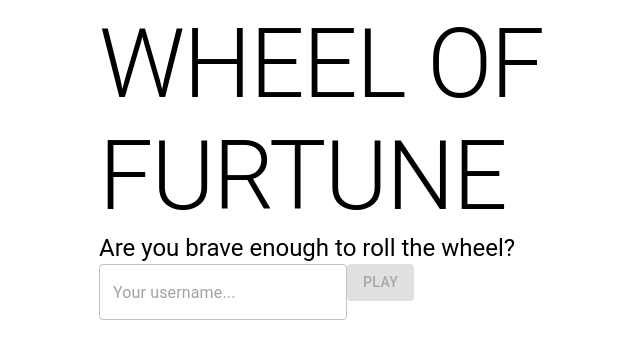
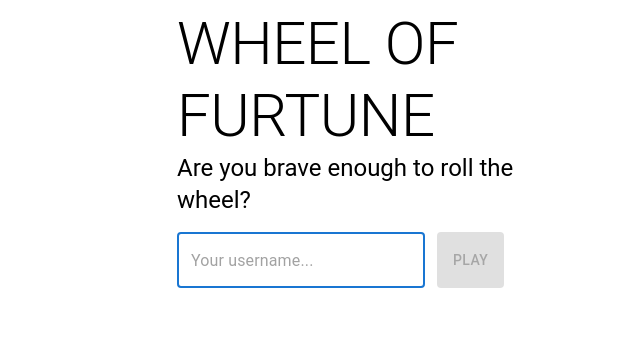
Before and after one commit to Sorsi/wheel-of-fortune, a Next.js app: page / in a window 1280 px wide. Shown: the top 358 px of the page, without its empty margins (265-905 px from the left). Built offline with nearby package versions, Linux system fonts and the light colour scheme; no server answers; the database is empty.

Commit message:
updated index page layout

```diff
--- a/pages/index.jsx
+++ b/pages/index.jsx
@@ -4,6 +4,7 @@ import { useRouter } from 'next/router';
 import Button from '@mui/material/Button';
 import TextField from '@mui/material/TextField';
 import Container from '@mui/material/Container';
+import Box from '@mui/material/Box';
 import { Typography } from '@mui/material';
 
 
@@ -66,11 +67,17 @@ export default function Home() {
 
 	return (
 		<>
-			<Container maxWidth="sm">
-			<Typography variant="h1" component="h2">WHEEL OF FURTUNE</Typography>
-			<Typography variant="h5" component="h5">Are you brave enough to roll the wheel?</Typography>
-				<form onSubmit={handleSubmit}>
+			<Container component="main" maxWidth="xs">
+				<Typography variant="h2">WHEEL OF FURTUNE</Typography>
+				<Typography variant="h5">Are you brave enough to roll the wheel?</Typography>
+				<Box
+					component="form"
+					onSubmit={handleSubmit}
+					sx={{
+						display: 'flex'
+					}}>
 					<TextField
+						margin='normal'
 						name="username"
 						id="username"
 						type="text"
@@ -78,15 +85,23 @@ export default function Home() {
 						placeholder="Your username..."
 						onChange={(e) => setUsername(e.target.value)}
 						variant="outlined"
+						autoFocus
+						sx={{
+							paddingRight: '12px'
+						}}
 					/>
 					<Button
 						disabled={username ? false : true}
 						variant='contained'
 						type="submit"
+						sx={{
+							marginTop: '16px',
+							marginBottom: '8px'
+						}}
 					>
 						Play
 					</Button>
-				</form>
+				</Box>
 			</Container>
 		</>
 	);
```
